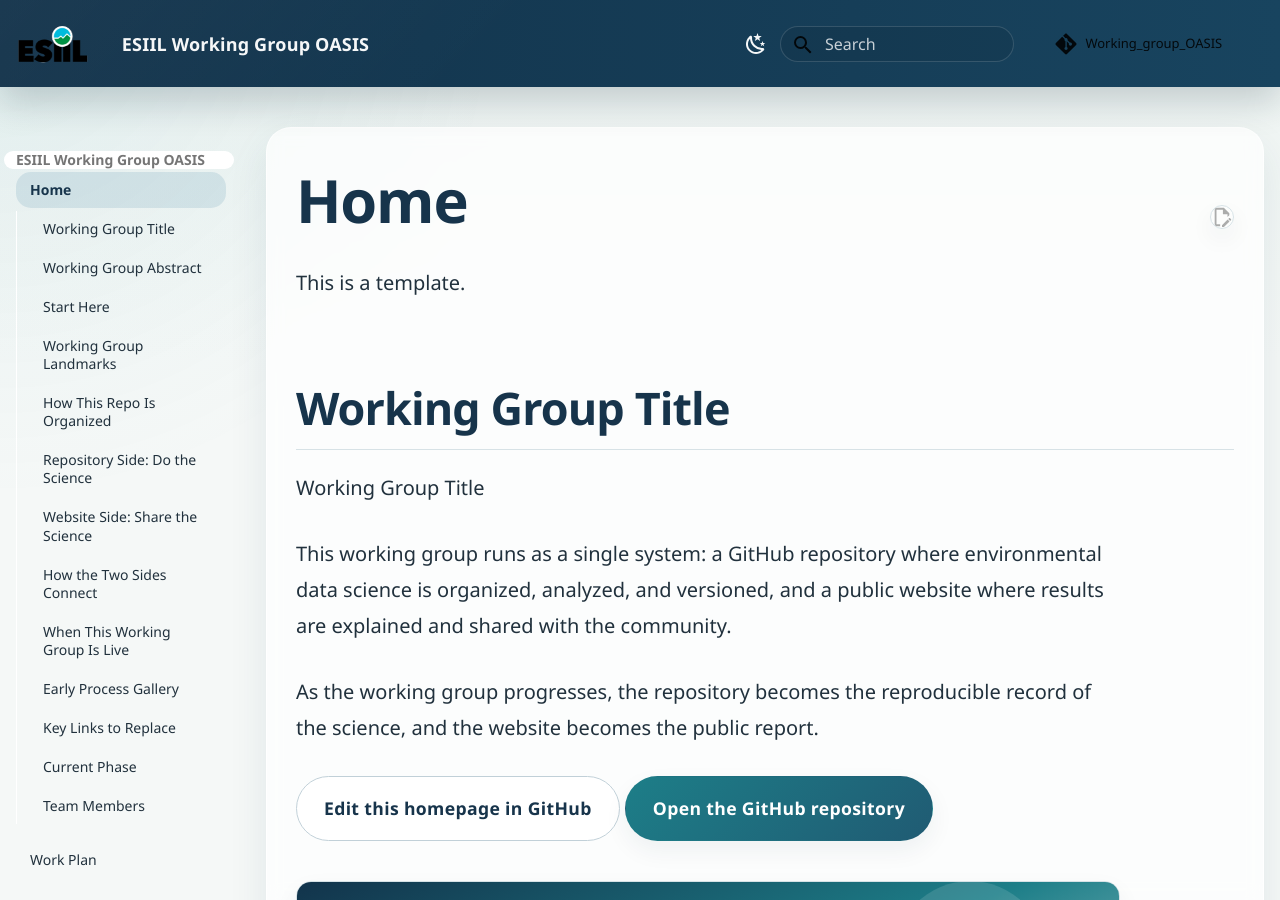
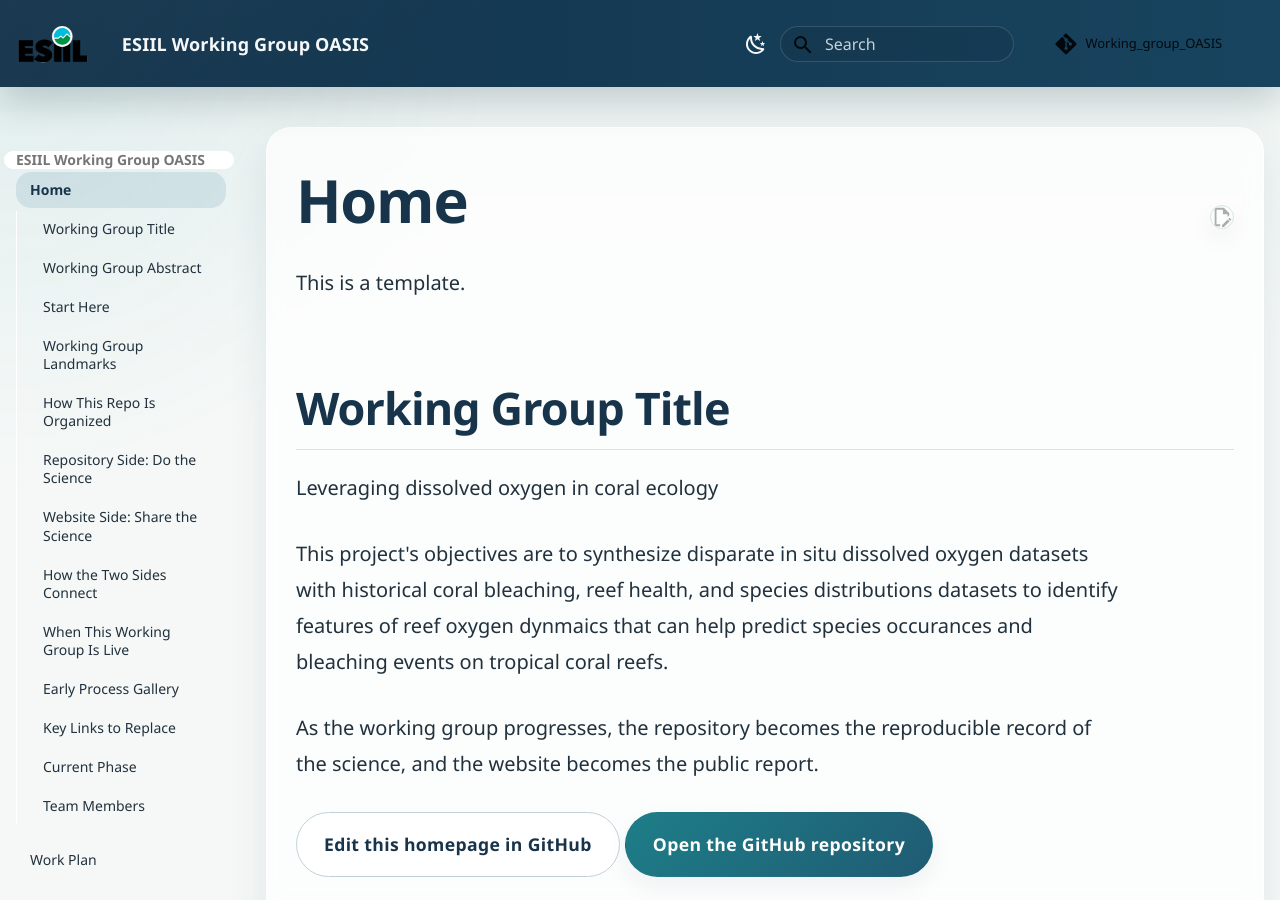
Before and after one commit to CU-ESIIL/Wyatt_ESIIL_proj, an MkDocs documentation site: the page built from docs/index.md, in a window 1280 px wide and 900 px high. Built offline with MkDocs 1.6.1 and Material for MkDocs 9.7.7, drawn with Linux system fonts in a browser that asks for light colours; comment, search, counter and statistics services are not loaded; some of the changed text lies outside the part shown.

Commit message:
Changed title and description and team members

```diff
--- a/docs/index.md
+++ b/docs/index.md
@@ -2,9 +2,9 @@
 This is a template.
 ## Working Group Title
 
-Working Group Title
+Leveraging dissolved oxygen in coral ecology
 
-This working group runs as a single system: a GitHub repository where environmental data science is organized, analyzed, and versioned, and a public website where results are explained and shared with the community.
+This project's objectives are to synthesize disparate in situ dissolved oxygen datasets with historical coral bleaching, reef health, and species distributions datasets to identify features of reef oxygen dynmaics that can help predict species occurances and bleaching events on tropical coral reefs.
 
 As the working group progresses, the repository becomes the reproducible record of the science, and the website becomes the public report.
 
@@ -129,7 +129,7 @@ Related landmark: WG-A People and roles.
 --8<-- "_generated/slot_notes/group-photo.md"
 
 | Name | Role | Institution | Responsibilities |
-| --- | --- | --- | --- |
+| Wyatt Million | Project Lead | CU Boulder |  |
 | Name | Role | Institution | Responsibilities |
 | Name | Role | Institution | Responsibilities |
 
```
